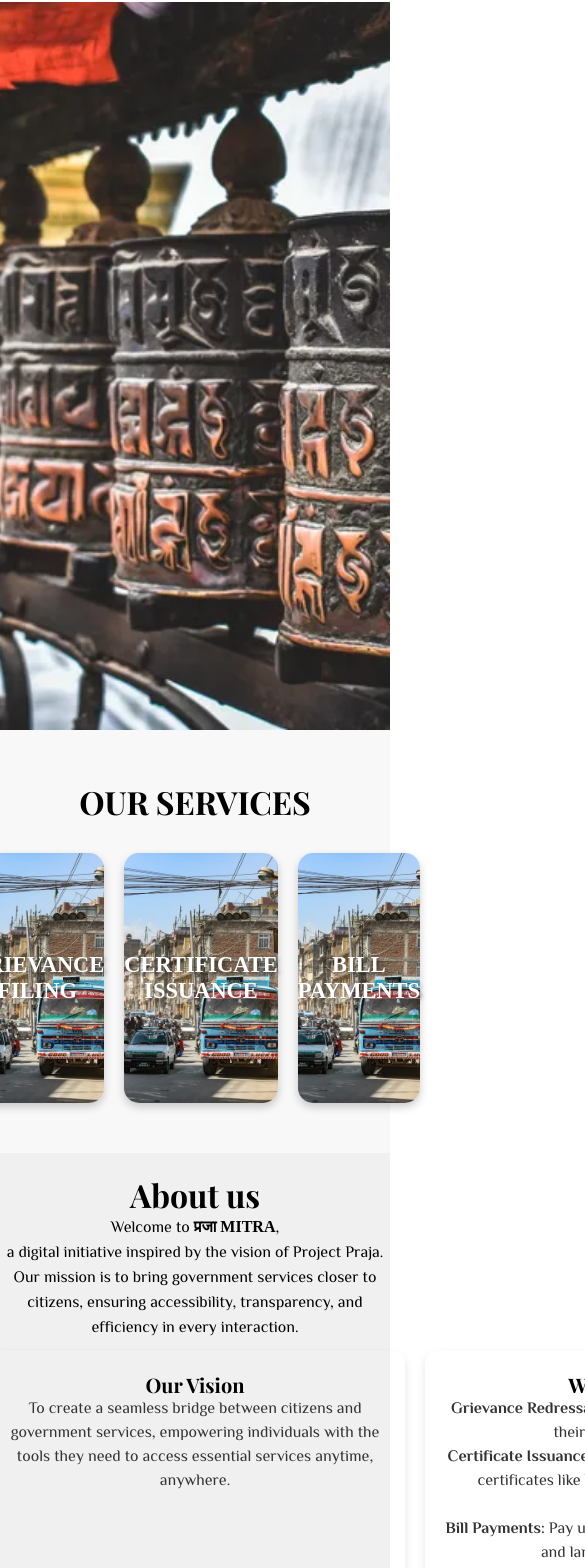
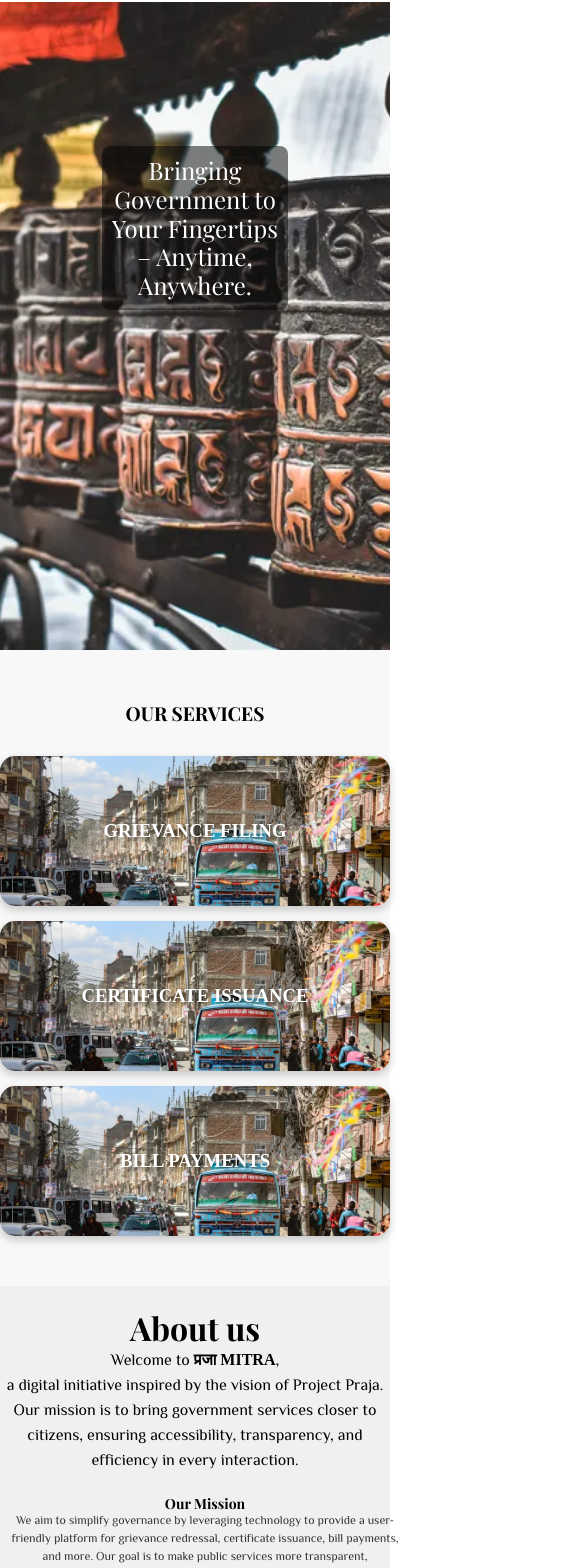
Before and after one commit to rushashrestha/PrajaMitra, a React (Create React App) app: page / in a window 390 px wide. Shown: the part 194-1762 px from the top of the page, 585 px wide, since content can reach past the window. Built offline with nearby package versions, Linux system fonts and the light colour scheme; a web font is replaced by a local one.

Commit message:
added responsive css

```diff
--- a/src/Components/AboutUs/AboutUs.css
+++ b/src/Components/AboutUs/AboutUs.css
@@ -79,3 +79,90 @@
     color: #444;
     line-height: 1.5;
   }
+
+  /* For tablets */
+@media (max-width: 1024px) {
+  .about-section {
+    height: 35vh;
+    width: 35vh;
+  }
+
+  .about-section h2 {
+    font-size: 18px;
+  }
+
+  .about-section p {
+    font-size: 14px;
+  }
+
+  .about-points {
+    flex-wrap: wrap;
+    gap: 15px;
+  }
+
+  .about-bottom h2 {
+    font-size: 20px;
+  }
+
+  .about-bottom p {
+    font-size: 14px;
+  }
+}
+
+/* For mobile devices */
+@media (max-width: 768px) {
+  .about-section {
+    height: 30vh;
+    width: 100%;
+  }
+
+  .about-section h2 {
+    font-size: 16px;
+  }
+
+  .about-section p {
+    font-size: 13px;
+  }
+
+  .about-points {
+    flex-direction: column;
+    gap: 10px;
+  }
+
+  .about-bottom {
+    padding: 10px;
+  }
+
+  .about-bottom h2 {
+    font-size: 18px;
+  }
+
+  .about-bottom p {
+    font-size: 13px;
+  }
+}
+
+/* For small mobile devices */
+@media (max-width: 480px) {
+  .about-section {
+    height: auto;
+    padding: 10px;
+    box-shadow: none; /* Reduce shadow for cleaner look */
+  }
+
+  .about-section h2 {
+    font-size: 14px;
+  }
+
+  .about-section p {
+    font-size: 12px;
+  }
+
+  .about-bottom h2 {
+    font-size: 16px;
+  }
+
+  .about-bottom p {
+    font-size: 12px;
+  }
+}
--- a/src/Components/Footer/Footer.css
+++ b/src/Components/Footer/Footer.css
@@ -93,3 +93,90 @@
     height: 3px;
     background: #c7c7c7;
 }
+
+/* Tablet view (1024px and below) */
+@media (max-width: 1024px) {
+  .footer {
+    padding: 30px 0;
+  }
+
+  .footer-title {
+    font-size: 20px;
+  }
+
+  .text {
+    font-size: 16px;
+  }
+
+  .footer-links {
+    gap: 30px;
+    font-size: 18px;
+  }
+
+  .giicons {
+    font-size: 20px;
+  }
+
+  .footer-copyright {
+    font-size: 16px;
+  }
+
+  .footer-copyright hr {
+    width: 90%;
+  }
+}
+
+/* Mobile view (768px and below) */
+@media (max-width: 768px) {
+  .footer-links {
+    flex-direction: column; /* Stack links vertically */
+    gap: 15px;
+  }
+
+  .footer-title {
+    font-size: 18px;
+  }
+
+  .text {
+    font-size: 14px;
+  }
+
+  .giicons {
+    font-size: 18px;
+  }
+
+  .footer-copyright {
+    font-size: 14px;
+  }
+}
+
+/* Small mobile devices (480px and below) */
+@media (max-width: 480px) {
+  .footer {
+    padding: 20px 0;
+  }
+
+  .footer-title {
+    font-size: 16px;
+  }
+
+  .text {
+    font-size: 12px;
+  }
+
+  .footer-links {
+    gap: 10px;
+  }
+
+  .giicons {
+    font-size: 16px;
+  }
+
+  .footer-copyright {
+    font-size: 12px;
+  }
+
+  .footer-copyright hr {
+    width: 100%;
+  }
+}
--- a/src/Components/Hero/Hero.css
+++ b/src/Components/Hero/Hero.css
@@ -7,20 +7,18 @@
   align-items: center;
   justify-content: center;
   background: url("../../images/nepal-tibet.webp") no-repeat center center/cover;
-  min-height: 100vh;
-  padding-top: 80px;
+  padding: 0 20px;
+  position: relative;
 }
 
 .heropara {
   display: flex;
-  justify-content: flex-start;
-  align-items: center;
-  height: 100vh;
+  flex-direction: column;
+  justify-content: center;
   max-width: 60%;
-  background: transparent;
-
-  padding-right: 800px;
-
+  background: rgba(0, 0, 0, 0.5); /* Semi-transparent background for better text readability */
+  padding: 20px;
+  border-radius: 8px;
 }
 
 .heropara p {
@@ -30,3 +28,37 @@
   line-height: 1.4;
   color: #ffffff;
 }
+
+/* ============ Responsive Design ============ */
+
+/* For tablets */
+@media (max-width: 1024px) {
+  .heropara {
+    max-width: 80%;
+  }
+  .heropara p {
+    font-size: 40px;
+  }
+}
+
+/* For mobile phones */
+@media (max-width: 768px) {
+  .hero {
+    padding: 0 10px;
+  }
+  .heropara {
+    max-width: 100%;
+    padding: 10px;
+  }
+  .heropara p {
+    font-size: 30px;
+  }
+}
+
+/* For smaller mobile devices */
+@media (max-width: 480px) {
+  .heropara p {
+    font-size: 24px;
+    line-height: 1.2;
+  }
+}
--- a/src/Components/Services/Services.css
+++ b/src/Components/Services/Services.css
@@ -62,3 +62,50 @@
   .service-card:hover {
     transform: scale(1.05);
   }
+
+  /* For tablets */
+@media (max-width: 1024px) {
+  .services-grid {
+    flex-wrap: wrap;
+    gap: 15px;
+  }
+
+  .service-card {
+    width: 200px;
+    height: 200px;
+  }
+
+  .services-title {
+    font-size: 1.8rem;
+  }
+}
+
+/* For mobile phones */
+@media (max-width: 768px) {
+  .services-grid {
+    flex-direction: column;
+    align-items: center;
+  }
+
+  .service-card {
+    width: 90%;
+    height: 200px;
+  }
+
+  .services-title {
+    font-size: 1.5rem;
+  }
+}
+
+/* For small mobile devices */
+@media (max-width: 480px) {
+  .service-card {
+    width: 100%;
+    height: 150px;
+    font-size: 1rem;
+  }
+
+  .services-title {
+    font-size: 1.2rem;
+  }
+}
```
